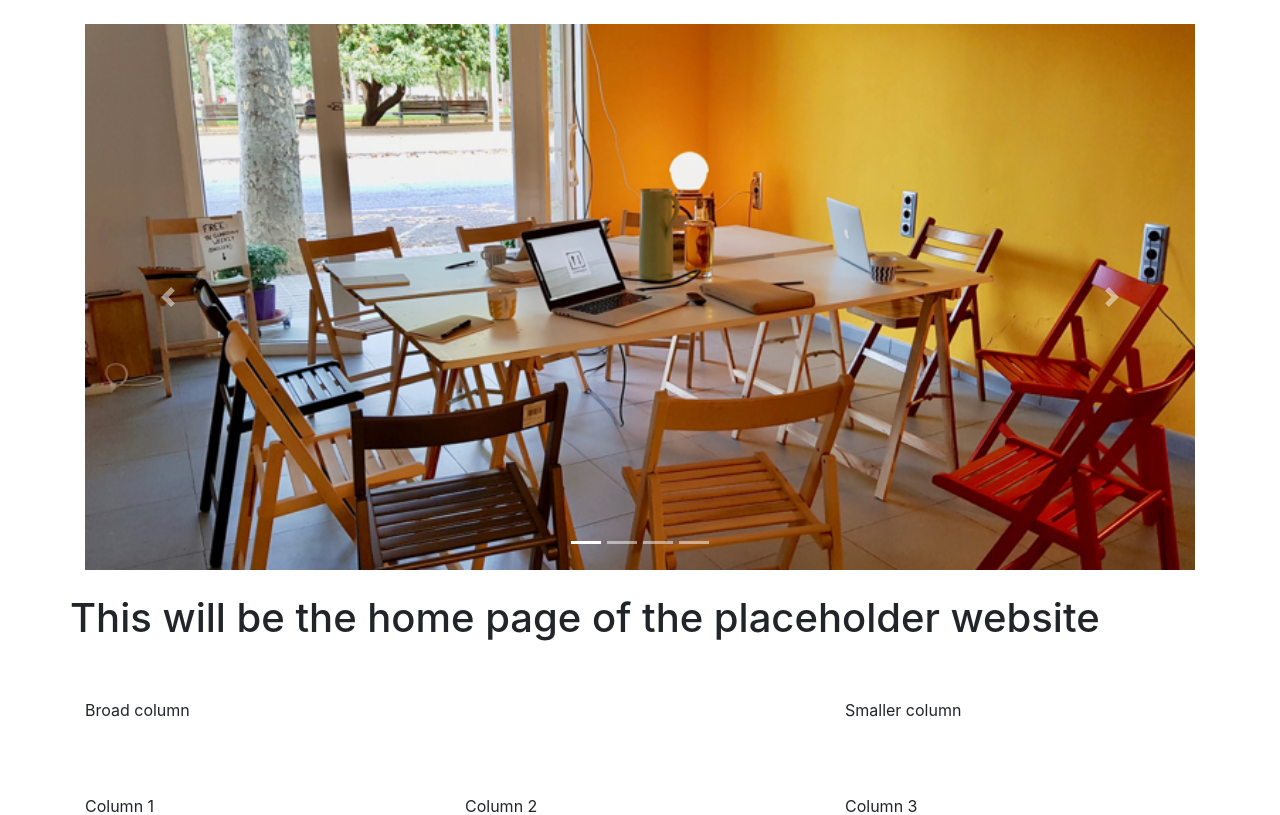
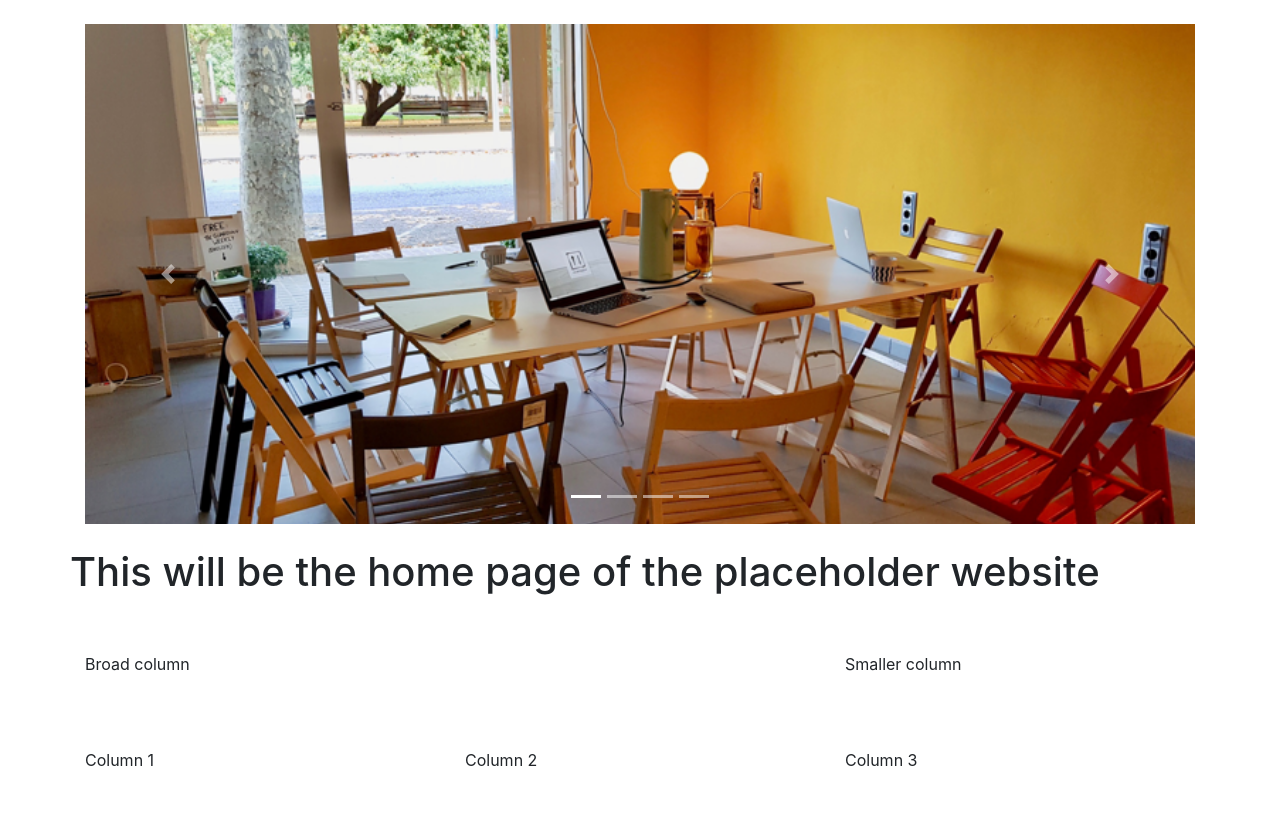
Before and after one commit to Jethet/project-elevador, a Django app: page / in a window 1280 px wide. Shown: the part 40-855 px from the top of the page. Run offline with Django 3.2, Linux system fonts and the light colour scheme; some libraries are stand-ins or nearby versions.

Commit message:
Debug carousel; change logo image

```diff
--- a/placeholder/templates/home.html
+++ b/placeholder/templates/home.html
@@ -30,19 +30,17 @@
 
 <body>
   <div class="container">
-
-
     <div class="row justify-content-center">
       <div class="col-lg-12">
-      <div id="carouselExampleIndicators" class="carousel slide" data-ride="carousel">
+        <div id="elevadorpictures" class="carousel slide carousel-fade" data-ride="carousel">
           <ol class="carousel-indicators">
-          <li data-target="#carouselExampleIndicators" data-slide-to="0" class="active"></li>
-          <li data-target="#carouselExampleIndicators" data-slide-to="1"></li>
-          <li data-target="#carouselExampleIndicators" data-slide-to="2"></li>
-          <li data-target="#carouselExampleIndicators" data-slide-to="3"></li>
+            <li data-target="#elevadorpictures" data-slide-to="0" class="active"></li>
+            <li data-target="#elevadorpictures" data-slide-to="1"></li>
+            <li data-target="#elevadorpictures" data-slide-to="2"></li>
+            <li data-target="#elevadorpictures" data-slide-to="3"></li>
           </ol>
-        <div class="carousel-inner">
-          <div class="carousel-item-active">
+          <div class="carousel-inner" role="listbox" style="width:100%; height:500px !important;">
+            <div class="carousel-item active">
               <img src="/static/images/Main_area.png" class="d-block w-100" alt="Elevador main area">
             </div>
             <div class="carousel-item">
@@ -52,14 +50,14 @@
               <img src="/static/images/Beamer.png" class="d-block w-100" alt="Beamer">
             </div>
             <div class="carousel-item">
-            <img src="/static/images/ElevadorLogo.jpg" class="d-block w-100" alt="Elevador logo">
+              <img src="/static/images/ElevadorLogo.png" class="d-block w-100" alt="Elevador logo">
             </div>
           </div>
-        <a class="carousel-control-prev" href="#carouselExampleIndicators" role="button" data-slide="prev">
+          <a class="carousel-control-prev" href="#elevadorpictures" role="button" data-slide="prev">
             <span class="carousel-control-prev-icon" aria-hidden="true"></span>
             <span class="sr-only">Previous</span>
           </a>
-        <a class="carousel-control-next" href="#carouselExampleIndicators" role="button" data-slide="next">
+          <a class="carousel-control-next" href="#elevadorpictures" role="button" data-slide="next">
             <span class="carousel-control-next-icon" aria-hidden="true"></span>
             <span class="sr-only">Next</span>
           </a>
@@ -103,7 +101,6 @@
   </div>
 
 
-
   <script src="https://code.jquery.com/jquery-3.3.1.slim.min.js" integrity="sha384-q8i/X+965DzO0rT7abK41JStQIAqVgRVzpbzo5smXKp4YfRvH+8abtTE1Pi6jizo" crossorigin="anonymous"></script>
   <script src="https://cdnjs.cloudflare.com/ajax/libs/popper.js/1.14.7/umd/popper.min.js" integrity="sha384-UO2eT0CpHqdSJQ6hJty5KVphtPhzWj9WO1clHTMGa3JDZwrnQq4sF86dIHNDz0W1" crossorigin="anonymous"></script>
   <script src="https://stackpath.bootstrapcdn.com/bootstrap/4.3.1/js/bootstrap.min.js" integrity="sha384-JjSmVgyd0p3pXB1rRibZUAYoIIy6OrQ6VrjIEaFf/nJGzIxFDsf4x0xIM+B07jRM" crossorigin="anonymous"></script>
```
Also changed, not shown: placeholder/static/images/ElevadorLogo.jpg (deleted), placeholder/static/images/ElevadorLogo.png (added). Lines whose indentation alone changed are shown as unchanged.
